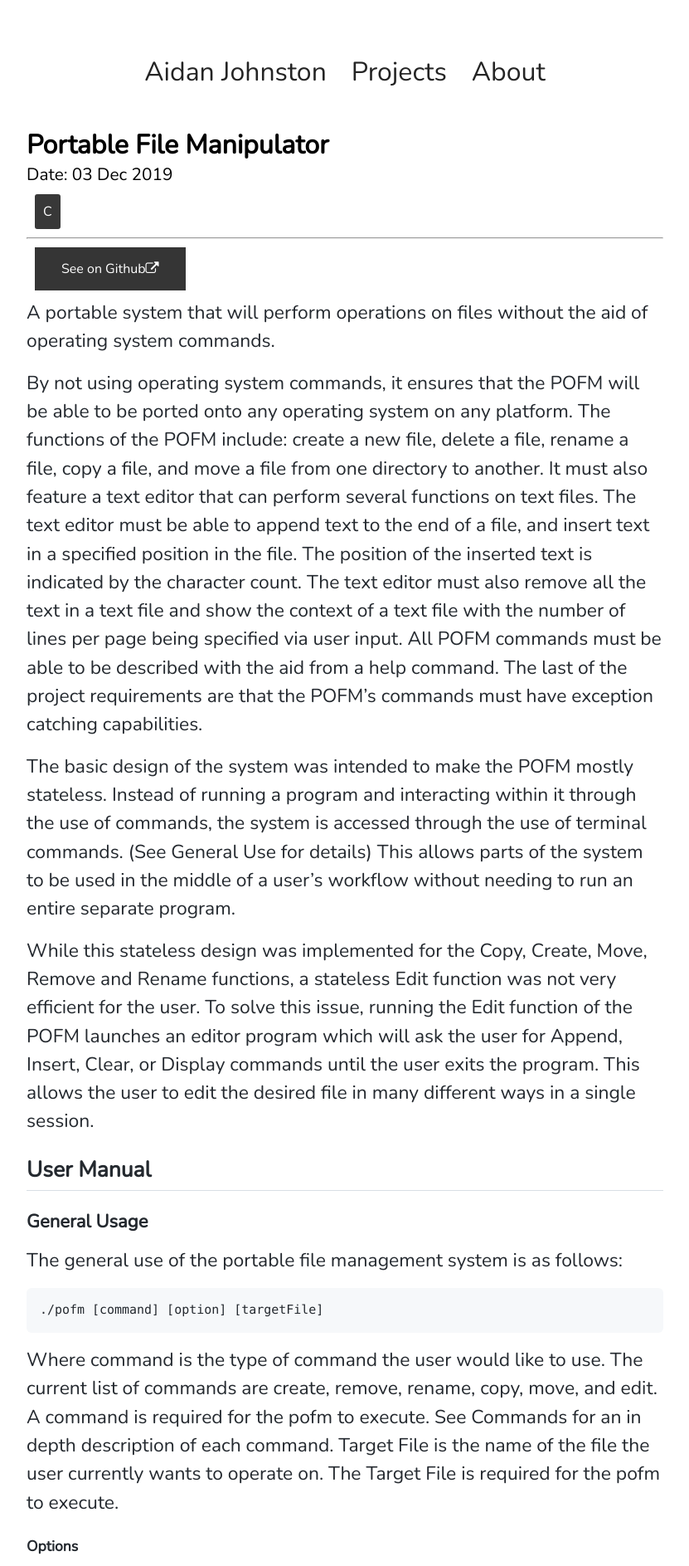
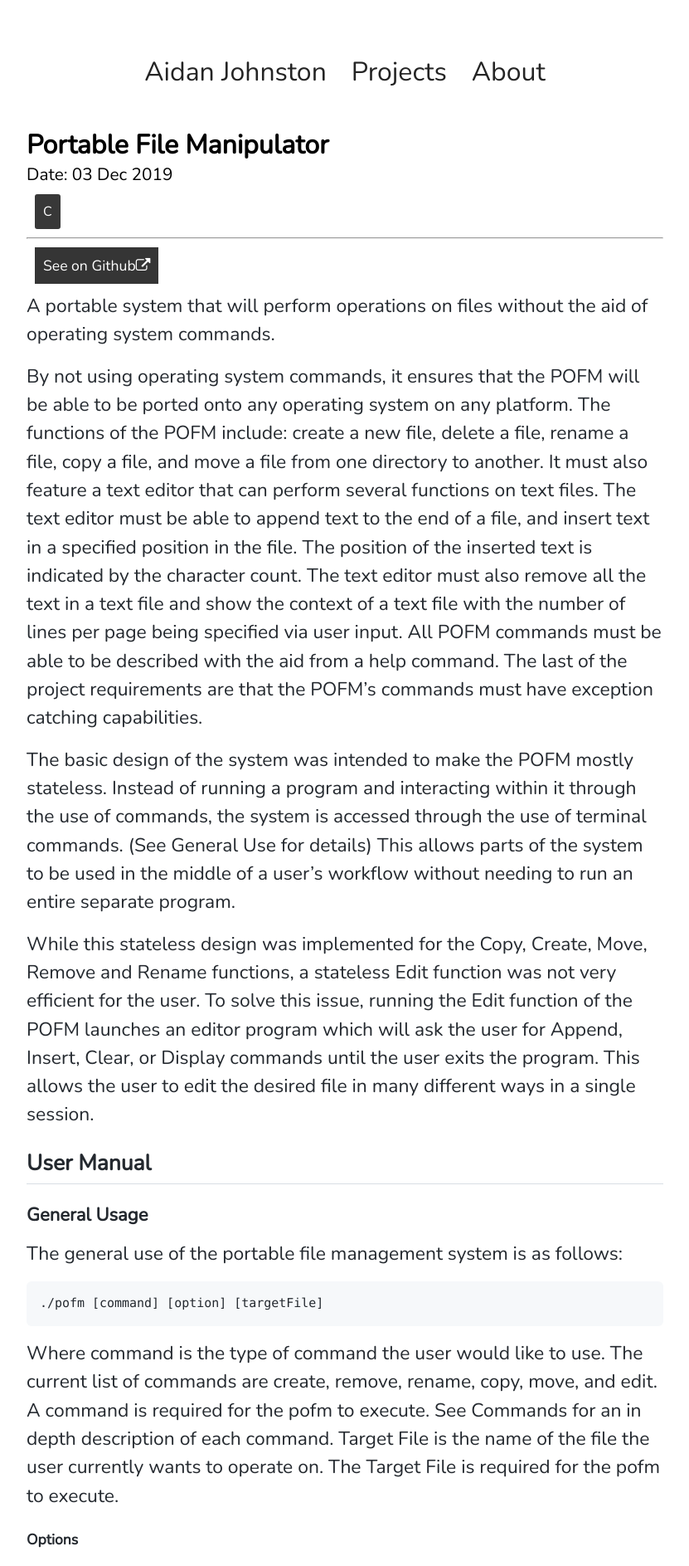
Before and after one commit to AidanJohnston/AidanJohnston.github.io, a Jekyll site: the page built from _posts/2019-12-03-POFM.md, in a window 1280 px wide. Shown: the top 1887 px of the page at 83% size, without its empty margins (224-1055 px from the left). Built offline with Jekyll 4.4.1, drawn with Linux system fonts in a browser that asks for light colours.

Commit message:
see button refactor

```diff
--- a/assets/css/master.css
+++ b/assets/css/master.css
@@ -190,19 +190,20 @@ body {
 .link {
     border: none;
     color: white;
-    padding: 15px 32px;
+    padding: 10px 10px;
     text-align: center;
     text-decoration: none;
     display: inline-block;
-    font-size: 16px;
+    font-size: 1.1em;
     margin: 10px;
     cursor: pointer;
 }
 
 .link .span {
-    float: left;
-    width: 20px;
-    height: 20px;
+    float: right;
+    width: 1.2em;
+    height: 1.2em;
+    margin: 5px;
 }
 
 .link.github {
@@ -213,13 +214,6 @@ body {
     background-color: #242424;
 }
 
-.link.github.icon {
-    background: url(/assets/img/GitHub-Mark-Light-120px-plus.png) no-repeat;
-    float: left;
-    width: 20px;
-    height: 20px;
-    margin-right: 10px
-}
 
 .link.colab {
     background-color: #faab00;
@@ -227,6 +221,14 @@ body {
 
 .link.colab:hover {
     background-color: #b87d00;
+}
+
+.link.site {
+    background-color: #1450aa;
+}
+
+.link.site:hover {
+    background-color: #0c336e;
 }
 
 .link.colab.icon {
```
